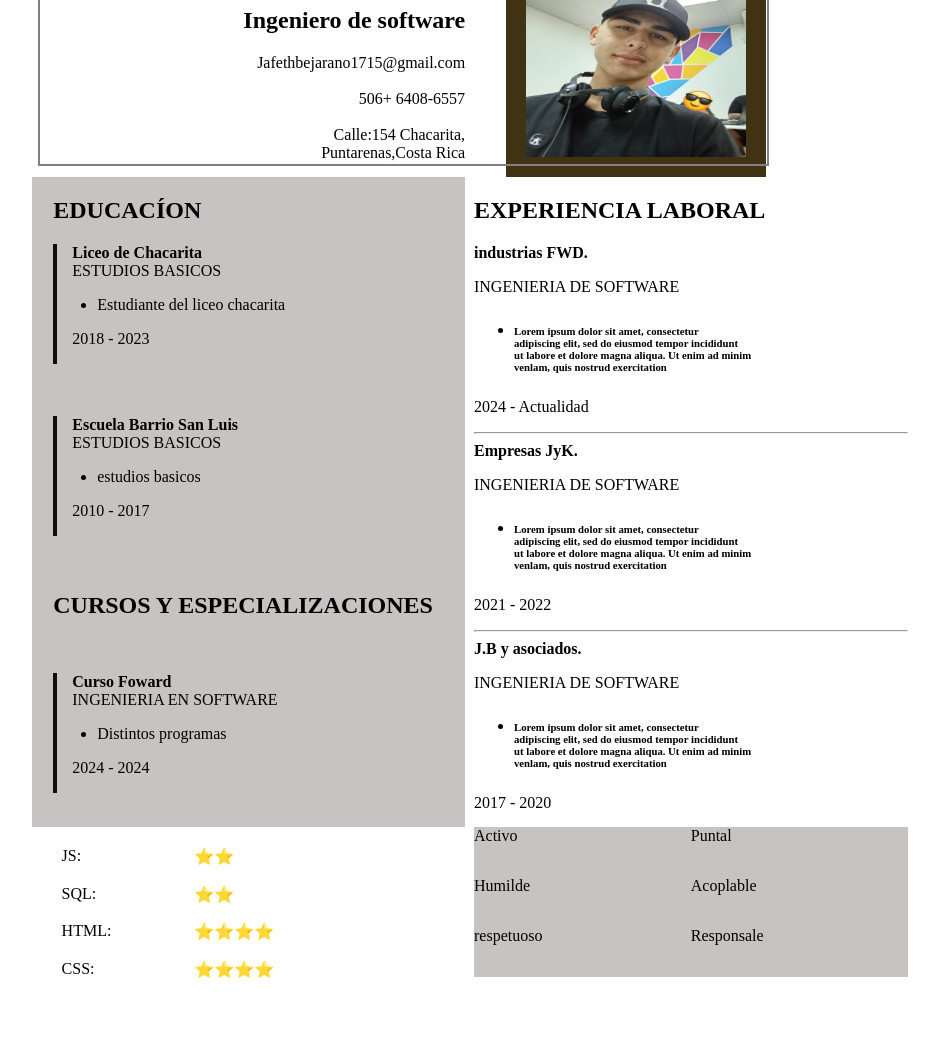
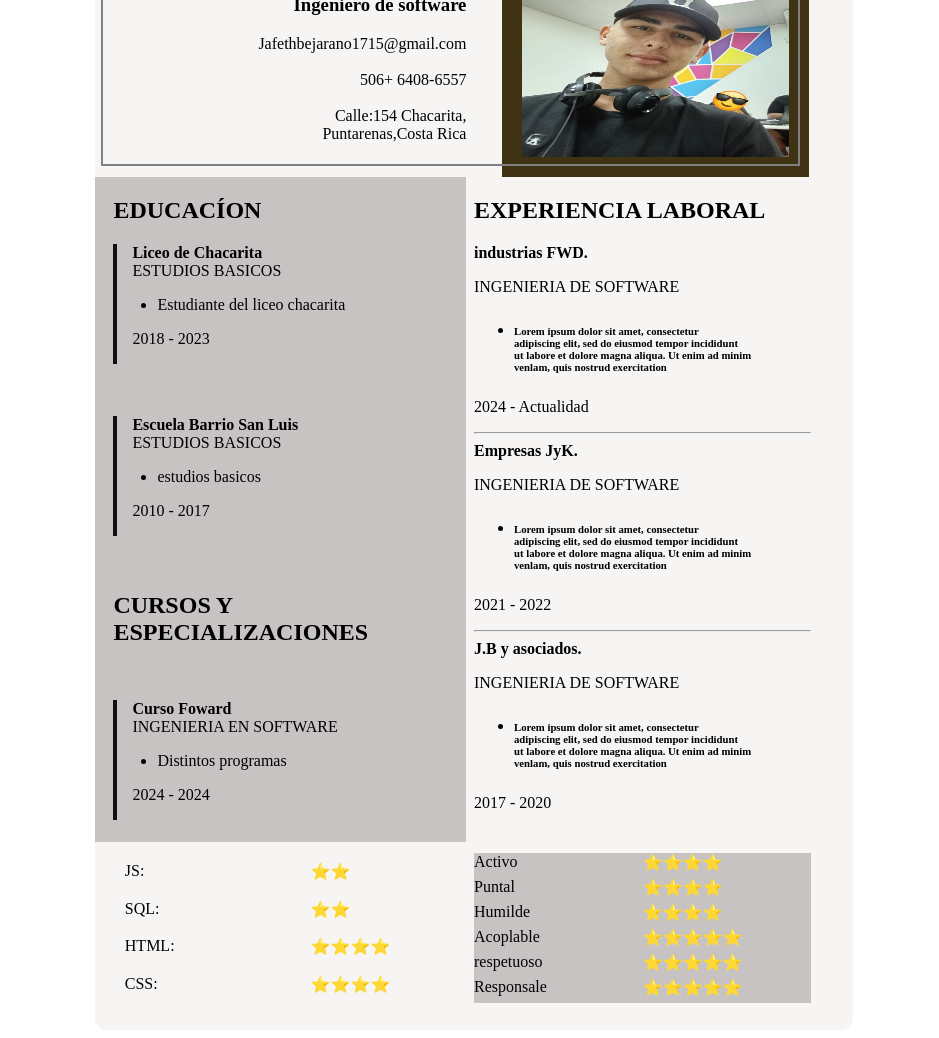
Before and after one commit to JAFETHGB02/curriculum, a plain HTML site: page indexJ.html in a window 1280 px wide. Shown: the part 99-1137 px from the top of the page, without its empty margins (166-1105 px from the left). Drawn offline with Linux system fonts and the light colour scheme.

Commit message:
arreglos

```diff
--- a/indexJ.html
+++ b/indexJ.html
@@ -21,8 +21,8 @@
 
              <div class="cube-1">
 
-                     <h1>JAFETH GUTIÉRREZ B.</h1>
-                     <h2>Ingeniero de software</h2>
+                     <h2>JAFETH GUTIÉRREZ B.</h2>
+                     <h3>Ingeniero de software</h3>
                      <div>Jafethbejarano1715@gmail.com <br>
                      <br>506+ 6408-6557 <br>
                      <br>Calle:154 Chacarita,
@@ -154,6 +154,8 @@
                  <br>venlam, quis nostrud exercitation</h6></li></ul>
                   2017 - 2020</p>
 
+                  <br>
+
              </div>
 
              <div class="cube-5">
@@ -172,11 +174,17 @@
              <div class="cube-6">
 
                  <div>Activo</div>
+                 <div>⭐⭐⭐⭐</div>
                  <div>Puntal</div>
+                 <div>⭐⭐⭐⭐</div>
                  <div>Humilde</div>
+                 <div>⭐⭐⭐⭐</div>
                  <div>Acoplable</div>
+                 <div>⭐⭐⭐⭐⭐</div>
                  <div>respetuoso</div>
+                 <div>⭐⭐⭐⭐⭐</div>
                  <div>Responsale</div>
+                 <div>⭐⭐⭐⭐⭐</div>
 
              </div>
 
--- a/jafeth/styles.css
+++ b/jafeth/styles.css
@@ -1,9 +1,9 @@
 .currículum {
 
-width: 70%;
-margin-left: 15%;
+width: 60%;
+margin-left: 20%;
 border-radius: 12px;
-background-color: white;
+background-color: rgb(247, 244, 244);
 
 }
 
@@ -31,7 +31,7 @@ background-color: white;
 
 .img-currí {
 
-width: 220px;
+width: 72%;
 height: 210px;
 margin-left: 7.5%;
 
@@ -41,7 +41,7 @@ border: solid 20px rgb(64, 51, 20);
 
 .border {
 
-width: 56.8%;
+width: 54.3%;
 height: 225px;
 margin-top: 0.8%;
 margin-left: 0.5%;
@@ -53,7 +53,7 @@ border: solid 2px gray;
 .cube-3 {
 
   width: 98%;
-  height: 650px;
+  height: 665px;
   background-color: rgb(199, 195, 195);
 
 }
@@ -66,15 +66,15 @@ border: solid 2px gray;
 
 .cube-4 {
 
-  width: 98%;
-  height: 650px;
+  width: 89%;
+  height: 665px;
 
 
 }
 
 .cube-5 {
 
-  width: 60%;
+  width: 98%;
   height: 150px;
   display: grid;
   margin-top: 20px;
@@ -86,10 +86,10 @@ border: solid 2px gray;
 
 .cube-6 {
 
-  width: 98%;
+  width: 89%;
+  height: 150px;
   display: grid;
-  height: 150px;
-
+  margin-top: 3%;
   grid-template-columns: 50% 50%;
   background-color: rgb(199, 195, 195);
 
```
